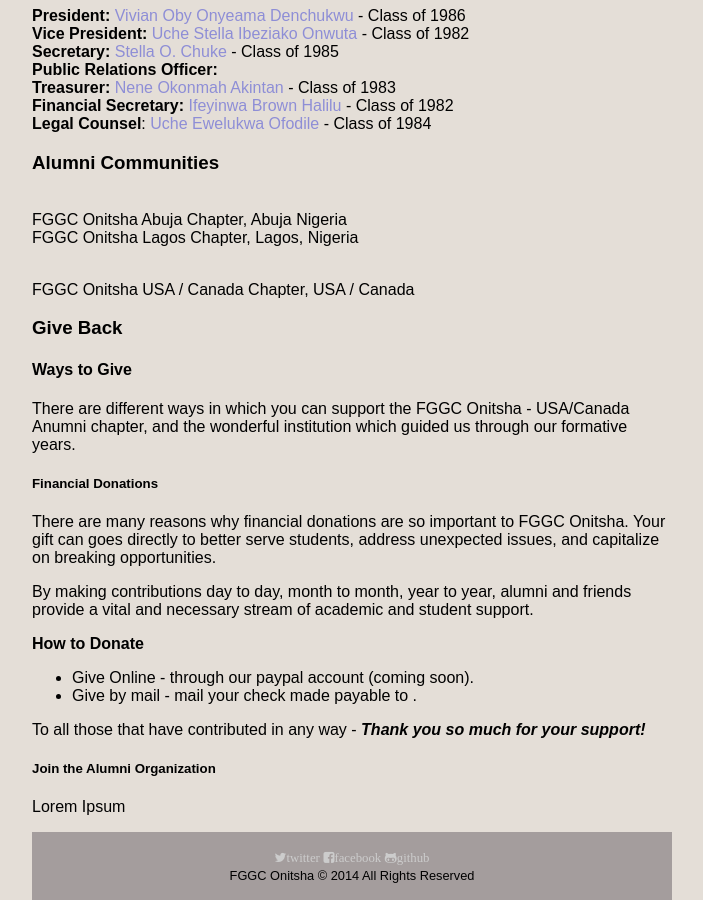
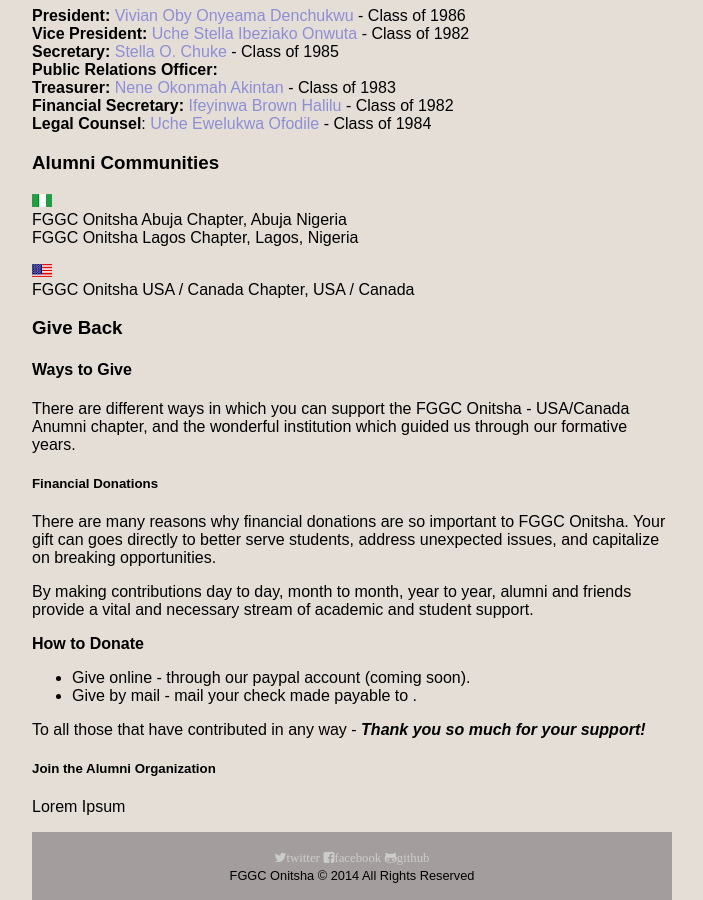
Before and after one commit to fggconitsha/fggconitsha, a Jekyll site: the page built from about.md, in a window 1280 px wide and 900 px high, scrolled down 1892 px. Shown: the whole window, without its empty margins (288-991 px from the left). Built offline with Jekyll 4.4.1, drawn with Linux system fonts in a browser that asks for light colours; nearby versions of some CDN libraries; Markdown is read by kramdown in place of the engine named in the settings.

Commit message:
Changes to About page
Updated images links

```diff
--- a/about.md
+++ b/about.md
@@ -9,11 +9,7 @@ title: About
 
 **Founded:** 1977
 **Located In:** Anambra State, Southeastern Nigeria
-**Address:**
-Federal Government Girls College Onitsha,
-P.M.B 1636,
-Onitsha, Anambra State,
-Nigeria
+**Address:** Federal Government Girls College Onitsha, P.M.B 1636, Onitsha, Anambra State, Nigeria
 
 ### Anthem
 By the waters of the Niger
@@ -44,23 +40,23 @@ We strive for ever higher standard
 Grow in strength from year to year
 
 ### Houses
-![Blue](images/blue.gif) Zinnia
-![Red](images/red.gif) Cherry
-![Brown](images/brown.gif) Ixora
-![Green](images/green.gif) Jasmine
-![Purple](images/purple.gif) Bougainvillea
-![Pink](images/pink.gif) Rose
-![Yellow](images/yellow.gif) Yellow
-![Orange](images/orange.gif) Marigold
+![Blue](/images/blue.gif) Zinnia
+![Red](/images/red.gif) Cherry
+![Brown](/images/brown.gif) Ixora
+![Green](/images/green.gif) Jasmine
+![Purple](/images/purple.gif) Bougainvillea
+![Pink](/images/pink.gif) Rose
+![Yellow](/images/yellow.gif) Yellow
+![Orange](/images/orange.gif) Marigold
 
-<img src="images/blue.gif" width="20" height="13"> Zinnia
-<img src="images/red.gif" width="20" height="13"> Cherry
-<img src="images/brown.gif" width="20" height="13"> Ixora
-<img src="images/green.gif" width="20" height="13"> Jasmine
-<img src="images/purple.gif" width="20" height="13"> Bougainvillea
-<img src="images/pink.gif" width="20" height="13"> Rose
-<img src="images/yellow.gif" width="20" height="13"> Alamanda
-<img src="images/orange.gif" width="20" height="13"> Marigold
+<img src="/images/blue.gif" width="20" height="13"> Zinnia
+<img src="/images/red.gif" width="20" height="13"> Cherry
+<img src="/images/brown.gif" width="20" height="13"> Ixora
+<img src="/images/green.gif" width="20" height="13"> Jasmine
+<img src="/images/purple.gif" width="20" height="13"> Bougainvillea
+<img src="/images/pink.gif" width="20" height="13"> Rose
+<img src="/images/yellow.gif" width="20" height="13"> Alamanda
+<img src="/images/orange.gif" width="20" height="13"> Marigold
 
 ### Notables
 **Founding Principal**: Mrs. Okobi
@@ -92,11 +88,11 @@ Lorem Ipsum
 
 
 ### Alumni Communities
-<img src="images/nigflag.gif" width="20" height="13">
+<img src="/images/nigflag.gif" width="20" height="13">
 FGGC Onitsha Abuja Chapter, Abuja Nigeria
 FGGC Onitsha Lagos Chapter, Lagos, Nigeria
 
-<img src="images/usaflag.gif" width="20" height="13">
+<img src="/images/usaflag.gif" width="20" height="13">
 FGGC Onitsha USA / Canada Chapter, USA / Canada
 
 ### Give Back
@@ -110,7 +106,7 @@ By making contributions day to day, month to month, year to year, alumni and fri
 
 **How to Donate**
 
-* Give Online - through our paypal account (coming soon).
+* Give online - through our paypal account (coming soon).
 * Give by mail - mail your check made payable to .
 
 To all those that have contributed in any way - **_Thank you so much for your support!_**
```
